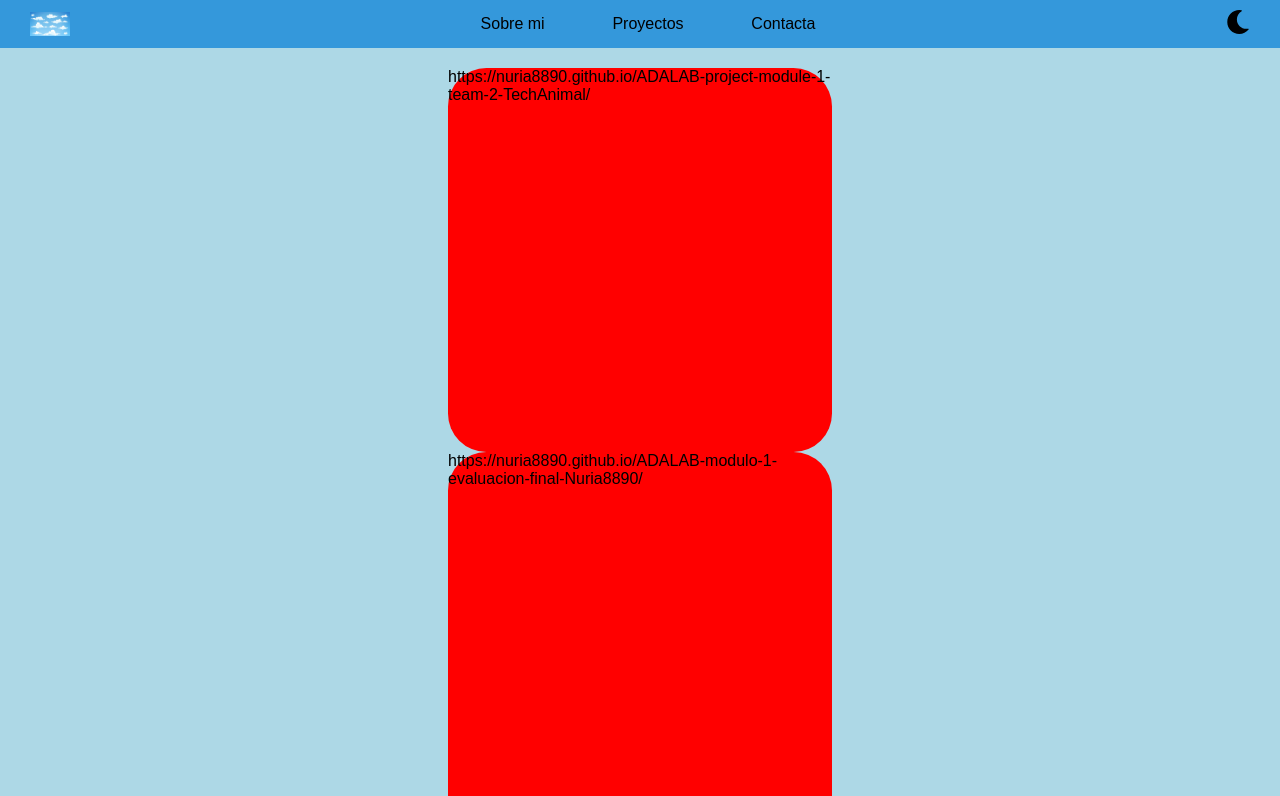
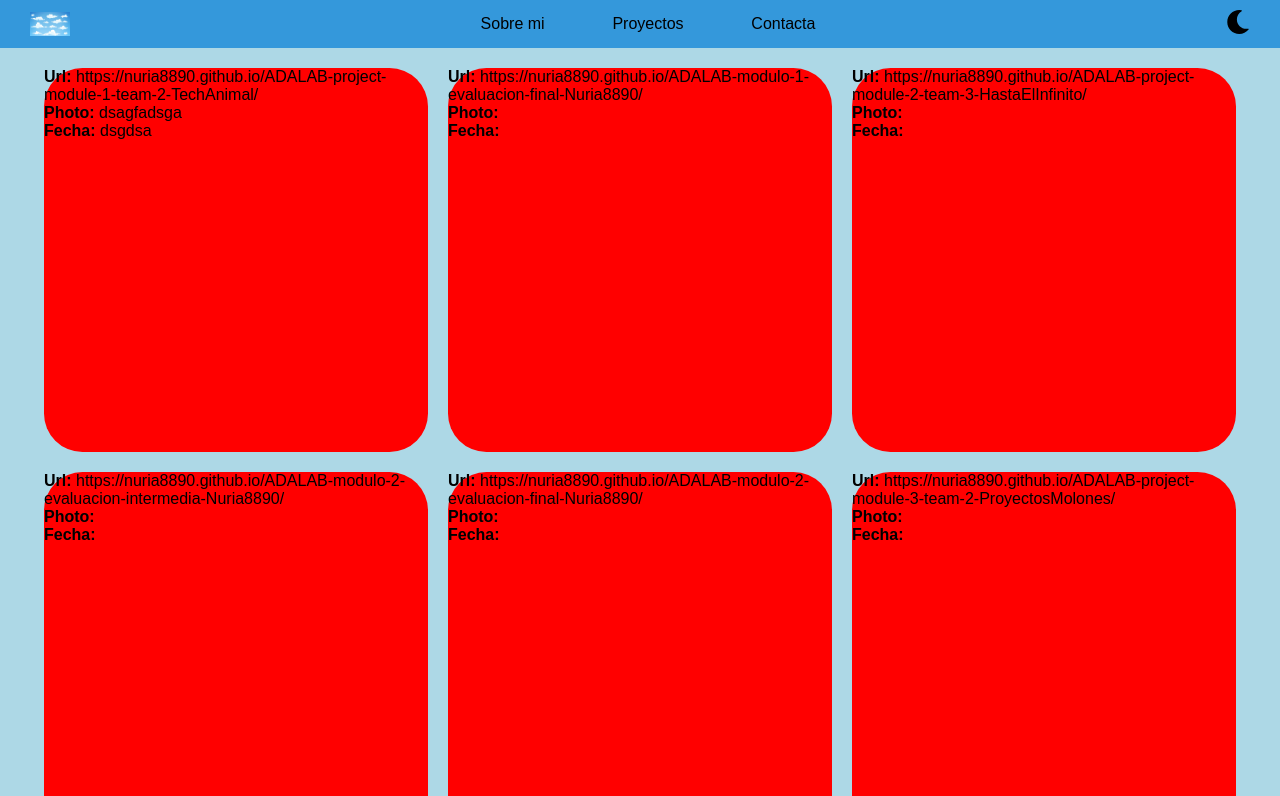
Before and after one commit to Nuria8890/portfolio, a React (Vite) app: page / in a window 1280 px wide. Shown: the top 796 px of the page. Built offline with nearby package versions, Linux system fonts and the light colour scheme; a web font is replaced by a local one.

Commit message:
logic of painting each project and styles

```diff
--- a/src/components/App.jsx
+++ b/src/components/App.jsx
@@ -1,5 +1,5 @@
 import "@/styles/App.scss";
-import objetProjects from "@/services/projects";
+import objetProjects from "@/data/projects";
 import Header from "@/components/header/Header";
 import Projects from "@/components/projects/Projects";
 import Footer from "@/components/footer/Footer";
--- a/src/components/projects/Project_card.jsx
+++ b/src/components/projects/Project_card.jsx
@@ -1,7 +1,17 @@
+import "@/styles/layout/projects/Project_card.scss";
+
 function Project_card({ projectToRender }) {
   return (
-    <li className="project__container">
-      <p>{projectToRender}</p>
+    <li className="project">
+      <p>
+        <b>Url:</b> {projectToRender.url}
+      </p>
+      <p>
+        <b>Photo:</b> {projectToRender.photo}
+      </p>
+      <p>
+        <b>Fecha:</b> {projectToRender.date}
+      </p>
     </li>
   );
 }
--- a/src/components/projects/Projects.jsx
+++ b/src/components/projects/Projects.jsx
@@ -1,9 +1,8 @@
-import "@/styles/layout/projects/Projects.scss";
 import Projects_list from "./Projects_list";
 
 function projects({ objetProjects }) {
   return (
-    <section className="project">
+    <section>
       <Projects_list objetProjects={objetProjects} />
     </section>
   );
--- a/src/components/projects/Projects_list.jsx
+++ b/src/components/projects/Projects_list.jsx
@@ -1,21 +1,13 @@
+import "@/styles/layout/projects/Projects_list.scss";
 import Project_card from "./Project_card";
 
 function Projects_list({ objetProjects }) {
-  if (!objetProjects) {
-    return <div>No hay proyectos</div>;
-  }
-
   const projectsArray = Object.values(objetProjects);
 
   const projectsElement = projectsArray.map((project, i) => {
-    console.log("project en el array es:", project);
     return <Project_card key={i} projectToRender={project} />;
   });
-  return (
-    <section>
-      <ul>{projectsElement}</ul>
-    </section>
-  );
+  return <ul className="projects__container">{projectsElement}</ul>;
 }
 
 export default Projects_list;
--- /dev/null
+++ b/src/data/projects.js
@@ -0,0 +1,61 @@
+const adalabModulo1Grupal = {
+  url: "https://nuria8890.github.io/ADALAB-project-module-1-team-2-TechAnimal/",
+  photo: "dsagfadsga",
+  date: "dsgdsa",
+};
+
+const adalabModulo1Evaluacion = {
+  url: "https://nuria8890.github.io/ADALAB-modulo-1-evaluacion-final-Nuria8890/",
+};
+
+const adalabModulo2Grupal = {
+  url: "https://nuria8890.github.io/ADALAB-project-module-2-team-3-HastaElInfinito/",
+};
+
+const adalabModulo2EvaluacionIntermedia = {
+  url: "https://nuria8890.github.io/ADALAB-modulo-2-evaluacion-intermedia-Nuria8890/",
+};
+
+const adalabModulo2Evaluacion = {
+  url: "https://nuria8890.github.io/ADALAB-modulo-2-evaluacion-final-Nuria8890/",
+};
+
+const adalabModulo3Grupal = {
+  url: "https://nuria8890.github.io/ADALAB-project-module-3-team-2-ProyectosMolones/",
+};
+
+const adalabModulo3EvaluacionIntermedia = {
+  url: "https://nuria8890.github.io/ADALAB-modulo-3-evaluacion-intermedia-Nuria8890/",
+};
+
+const adalabModulo3Evaluacion = {
+  url: "https://nuria8890.github.io/ADALAB-modulo-3-evaluacion-final-Nuria8890/",
+};
+
+const adalabModulo4Grupal = {
+  url: "https://promo-a-module-4-team-2-proyectos.onrender.com/",
+};
+
+const adalabModulo4Evaluacion = {
+  url: "https://nuria8890.github.io/ADALAB-modulo-4-evaluacion-final-bpw-Nuria8890/",
+};
+
+/* TODO:
+  - sacar los proyectitos de 42Madrid y de Platzi de cada carpeta para poder crear una url de cada uno
+  - terminar los pair programming de aladab y crear las url de cada uno
+*/
+
+const objetProjects = {
+  a1Gru: adalabModulo1Grupal,
+  a1Ev: adalabModulo1Evaluacion,
+  a2Gru: adalabModulo2Grupal,
+  a2Int: adalabModulo2EvaluacionIntermedia,
+  a2Ev: adalabModulo2Evaluacion,
+  a3Gr: adalabModulo3Grupal,
+  a3Int: adalabModulo3EvaluacionIntermedia,
+  a3Ev: adalabModulo3Evaluacion,
+  a4Gru: adalabModulo4Grupal,
+  a4Ev: adalabModulo4Evaluacion,
+};
+
+export default objetProjects;
--- a/src/services/projects.js
+++ /dev/null
@@ -1,48 +0,0 @@
-const adalabModulo1Grupal =
-  "https://nuria8890.github.io/ADALAB-project-module-1-team-2-TechAnimal/";
-
-const adalabModulo1Evaluacion =
-  "https://nuria8890.github.io/ADALAB-modulo-1-evaluacion-final-Nuria8890/";
-const adalabModulo2Grupal =
-  "https://nuria8890.github.io/ADALAB-project-module-2-team-3-HastaElInfinito/";
-
-const adalabModulo2EvaluacionIntermedia =
-  "https://nuria8890.github.io/ADALAB-modulo-2-evaluacion-intermedia-Nuria8890/";
-
-const adalabModulo2Evaluacion =
-  "https://nuria8890.github.io/ADALAB-modulo-2-evaluacion-final-Nuria8890/";
-
-const adalabModulo3Grupal =
-  "https://nuria8890.github.io/ADALAB-project-module-3-team-2-ProyectosMolones/";
-
-const adalabModulo3EvaluacionIntermedia =
-  "https://nuria8890.github.io/ADALAB-modulo-3-evaluacion-intermedia-Nuria8890/";
-
-const adalabModulo3Evaluacion =
-  "https://nuria8890.github.io/ADALAB-modulo-3-evaluacion-final-Nuria8890/";
-
-const adalabModulo4Grupal =
-  "https://promo-a-module-4-team-2-proyectos.onrender.com/";
-
-const adalabModulo4Evaluacion =
-  "https://nuria8890.github.io/ADALAB-modulo-4-evaluacion-final-bpw-Nuria8890/";
-
-/* TODO:
-  - sacar los proyectitos de 42Madrid y de Platzi de cada carpeta para poder crear una url de cada uno
-  - terminar los pair programming de aladab y crear las url de cada uno
-*/
-
-const objetProjects = {
-  a1Gru: adalabModulo1Grupal,
-  a1Ev: adalabModulo1Evaluacion,
-  a2Gru: adalabModulo2Grupal,
-  a2Int: adalabModulo2EvaluacionIntermedia,
-  a2Ev: adalabModulo2Evaluacion,
-  a3Gr: adalabModulo3Grupal,
-  a3Int: adalabModulo3EvaluacionIntermedia,
-  a3Ev: adalabModulo3Evaluacion,
-  a4Gru: adalabModulo4Grupal,
-  a4Ev: adalabModulo4Evaluacion,
-};
-
-export default objetProjects;
--- /dev/null
+++ b/src/styles/layout/projects/Project_card.scss
@@ -0,0 +1,18 @@
+.project {
+  width: 70vw;
+  height: 70vw;
+  max-width: 500px;
+  max-height: 500px;
+  background-color: red;
+  border-radius: 10%;
+  &:hover {
+    border: 1px solid #fff;
+    box-shadow: 4px 4px #fff;
+    transform: scale(1.03);
+    cursor: pointer;
+  }
+  @media (min-width: 1024px) {
+    width: 30vw;
+    height: 30vw;
+  }
+}
--- a/src/styles/layout/projects/Projects.scss
+++ /dev/null
@@ -1,34 +0,0 @@
-.project {
-  display: flex;
-  flex-direction: column;
-  gap: 10px;
-  justify-content: flex-start;
-  align-items: center;
-  width: 100%;
-  height: 100%;
-  &__container {
-    width: 70vw;
-    height: 70vw;
-    max-width: 500px;
-    max-height: 500px;
-    background-color: red;
-    border-radius: 10%;
-    &:hover {
-      border: 1px solid #fff;
-      box-shadow: 4px 4px #fff;
-      transform: scale(1.03);
-      cursor: pointer;
-    }
-    @media (min-width: 1024px) {
-      width: 30vw;
-      height: 30vw;
-    }
-  }
-  @media (min-width: 1024px) {
-    flex-wrap: wrap;
-    flex-direction: row;
-    justify-content: center;
-    align-items: flex-start;
-    gap: 20px;
-  }
-}
--- /dev/null
+++ b/src/styles/layout/projects/Projects_list.scss
@@ -0,0 +1,18 @@
+.projects {
+  &__container {
+    display: flex;
+    flex-direction: column;
+    gap: 10px;
+    justify-content: flex-start;
+    align-items: center;
+    width: 100%;
+    height: 100%;
+    @media (min-width: 1024px) {
+      flex-wrap: wrap;
+      flex-direction: row;
+      justify-content: center;
+      align-items: flex-start;
+      gap: 20px;
+    }
+  }
+}
```
